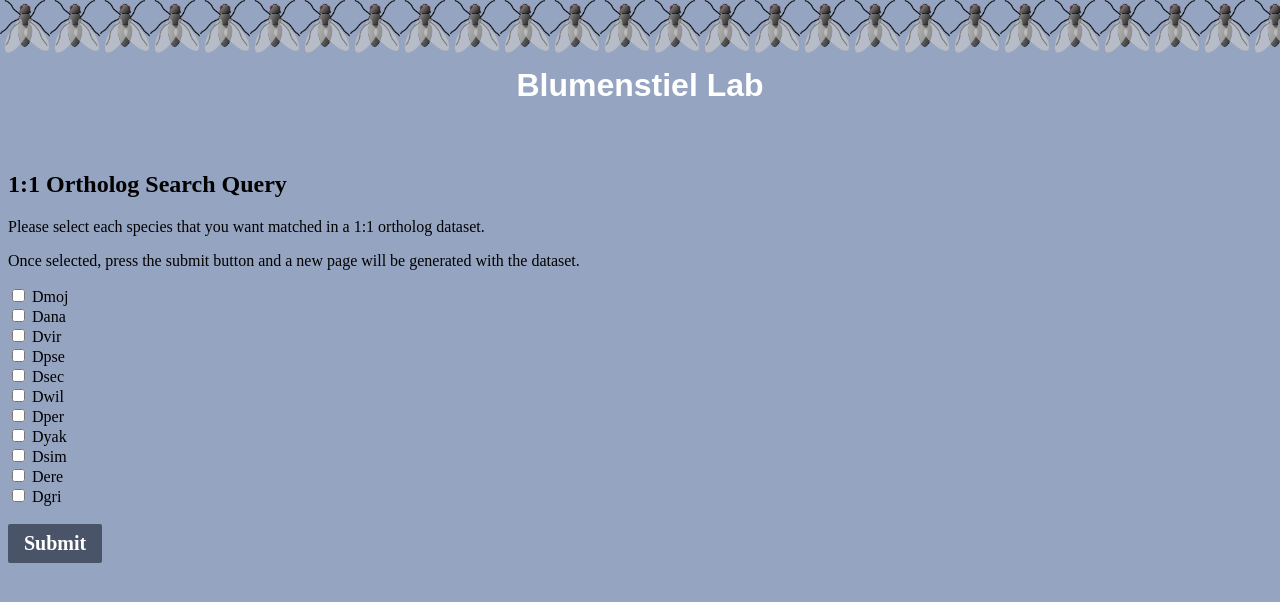
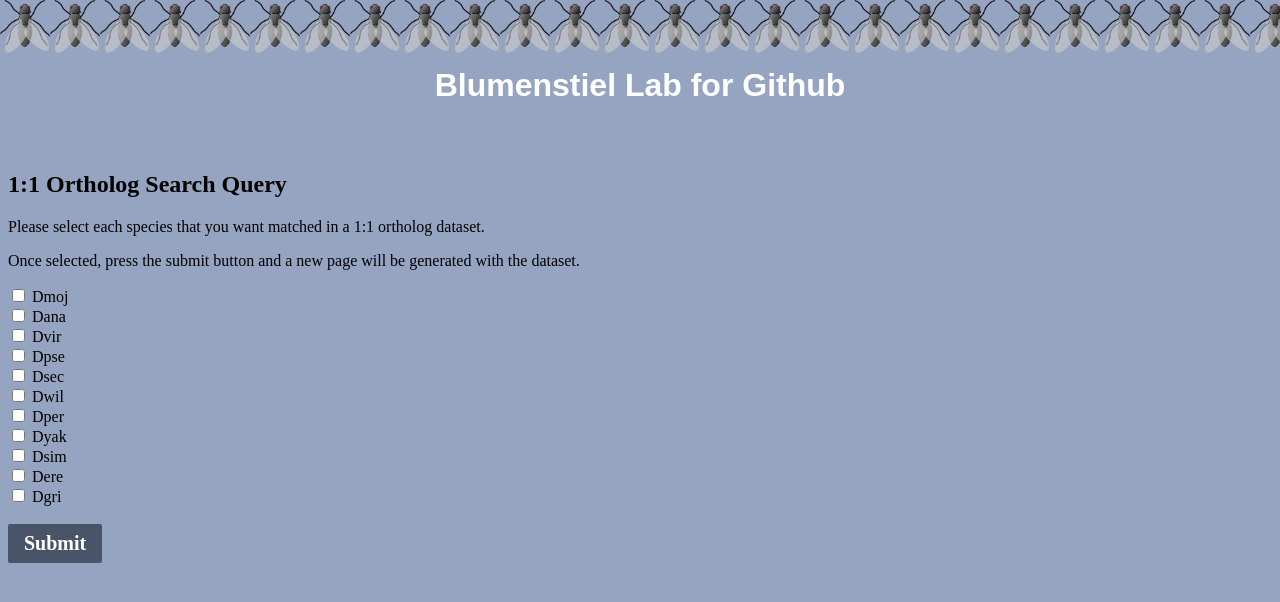
Before and after one commit to chrisstillman/OrthologSearchApp, a website: page public/index.html in a window 1280 px wide. Drawn offline with Linux system fonts and the light colour scheme.

Commit message:
test check 7/22

```diff
--- a/public/index.html
+++ b/public/index.html
@@ -10,7 +10,7 @@
 
 <body>
 
-    <h1>Blumenstiel Lab</h1>
+    <h1>Blumenstiel Lab for Github</h1>
     <p></p>
     <h2>1:1 Ortholog Search Query</h2>
     <p>Please select each species that you want matched in a 1:1 ortholog dataset.</p>
```
Also changed, not shown: 1 other file.
